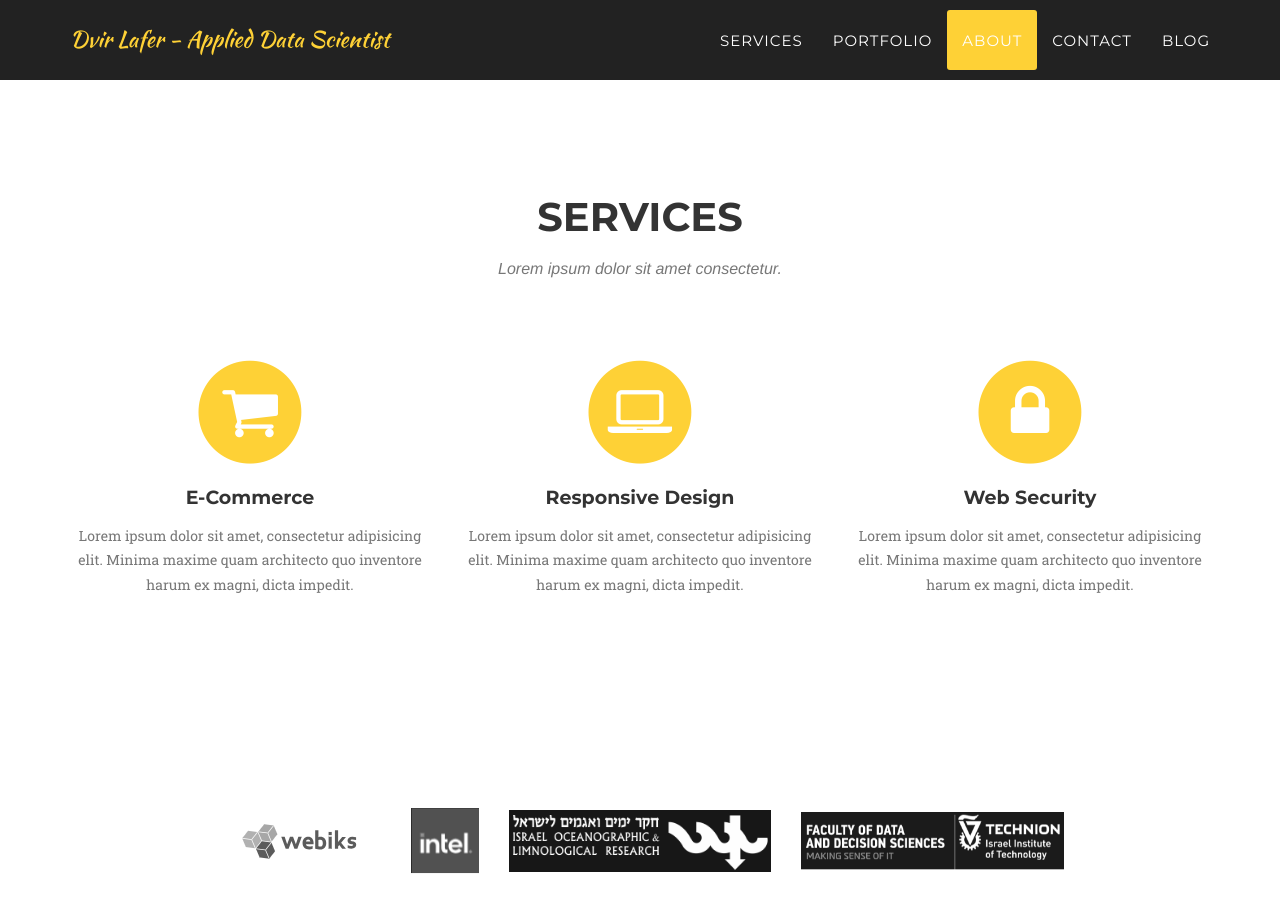
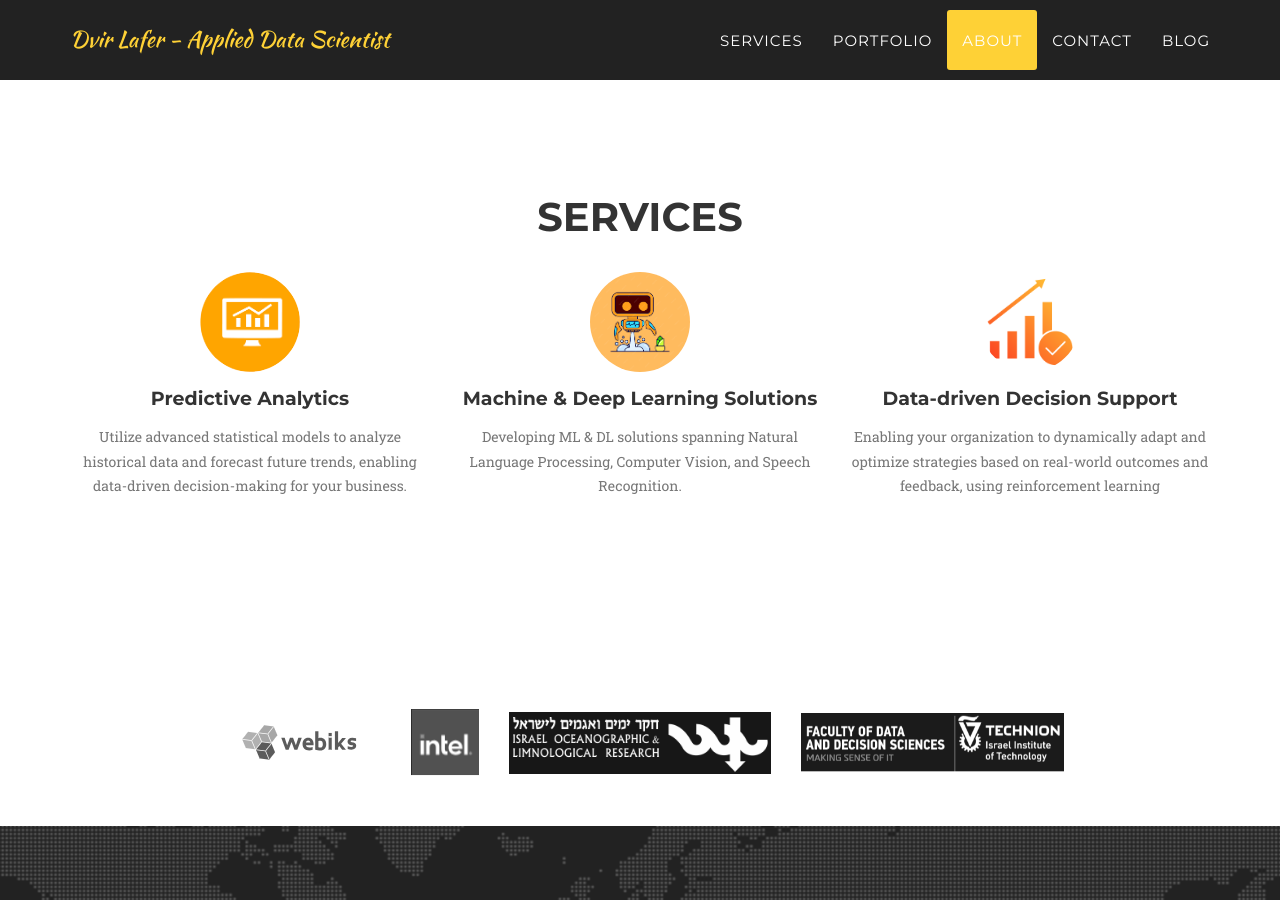
Before and after one commit to dvirla/dvirla.github.io, a Jekyll site: the page built from index.html, in a window 1280 px wide and 900 px high, scrolled down 1827 px. Built offline with Jekyll 4.4.1, drawn with Linux system fonts in a browser that asks for light colours; some web fonts are replaced.

Commit message:
trying to fix responsive on phone

```diff
--- a/_includes/services.html
+++ b/_includes/services.html
@@ -4,33 +4,29 @@
         <div class="row">
             <div class="col-lg-12 text-center">
                 <h2 class="section-heading">Services</h2>
-                <h3 class="section-subheading text-muted">Lorem ipsum dolor sit amet consectetur.</h3>
             </div>
         </div>
         <div class="row text-center">
-            <div class="col-md-4">
+            <div class="col-12 col-md-4 service-item">
                 <span class="fa-stack fa-4x">
-                    <i class="fa fa-circle fa-stack-2x text-primary"></i>
-                    <i class="fa fa-shopping-cart fa-stack-1x fa-inverse"></i>
+                    <img class="img-circle img-fluid" src="img/services/analytics.png" alt="" width="100">
                 </span>
-                <h4 class="service-heading">E-Commerce</h4>
-                <p class="text-muted">Lorem ipsum dolor sit amet, consectetur adipisicing elit. Minima maxime quam architecto quo inventore harum ex magni, dicta impedit.</p>
+                <h4 class="service-heading">Predictive Analytics</h4>
+                <p class="text-muted">Utilize advanced statistical models to analyze historical data and forecast future trends, enabling data-driven decision-making for your business.</p>
             </div>
-            <div class="col-md-4">
+            <div class="col-12 col-md-4 service-item">
                 <span class="fa-stack fa-4x">
-                    <i class="fa fa-circle fa-stack-2x text-primary"></i>
-                    <i class="fa fa-laptop fa-stack-1x fa-inverse"></i>
+                    <img class="img-circle img-fluid" src="img/services/ai.png" alt="" width="100">
                 </span>
-                <h4 class="service-heading">Responsive Design</h4>
-                <p class="text-muted">Lorem ipsum dolor sit amet, consectetur adipisicing elit. Minima maxime quam architecto quo inventore harum ex magni, dicta impedit.</p>
+                <h4 class="service-heading">Machine & Deep Learning Solutions</h4>
+                <p class="text-muted">Developing ML & DL solutions spanning Natural Language Processing, Computer Vision, and Speech Recognition.</p>
             </div>
-            <div class="col-md-4">
+            <div class="col-12 col-md-4 service-item">
                 <span class="fa-stack fa-4x">
-                    <i class="fa fa-circle fa-stack-2x text-primary"></i>
-                    <i class="fa fa-lock fa-stack-1x fa-inverse"></i>
+                    <img class="img-circle img-fluid" src="img/services/decision.png" alt="" width="100">
                 </span>
-                <h4 class="service-heading">Web Security</h4>
-                <p class="text-muted">Lorem ipsum dolor sit amet, consectetur adipisicing elit. Minima maxime quam architecto quo inventore harum ex magni, dicta impedit.</p>
+                <h4 class="service-heading">Data-driven Decision Support</h4>
+                <p class="text-muted">Enabling your organization to dynamically adapt and optimize strategies based on real-world outcomes and feedback, using reinforcement learning</p>
             </div>
         </div>
     </div>
```
